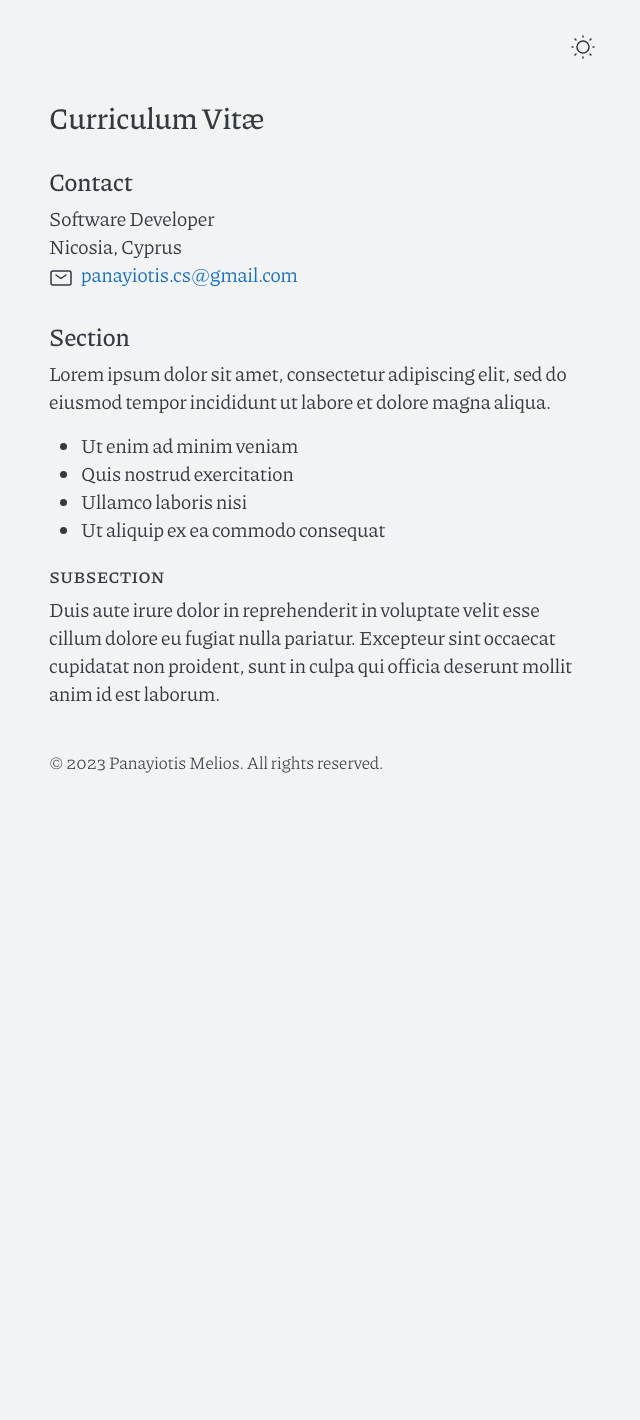
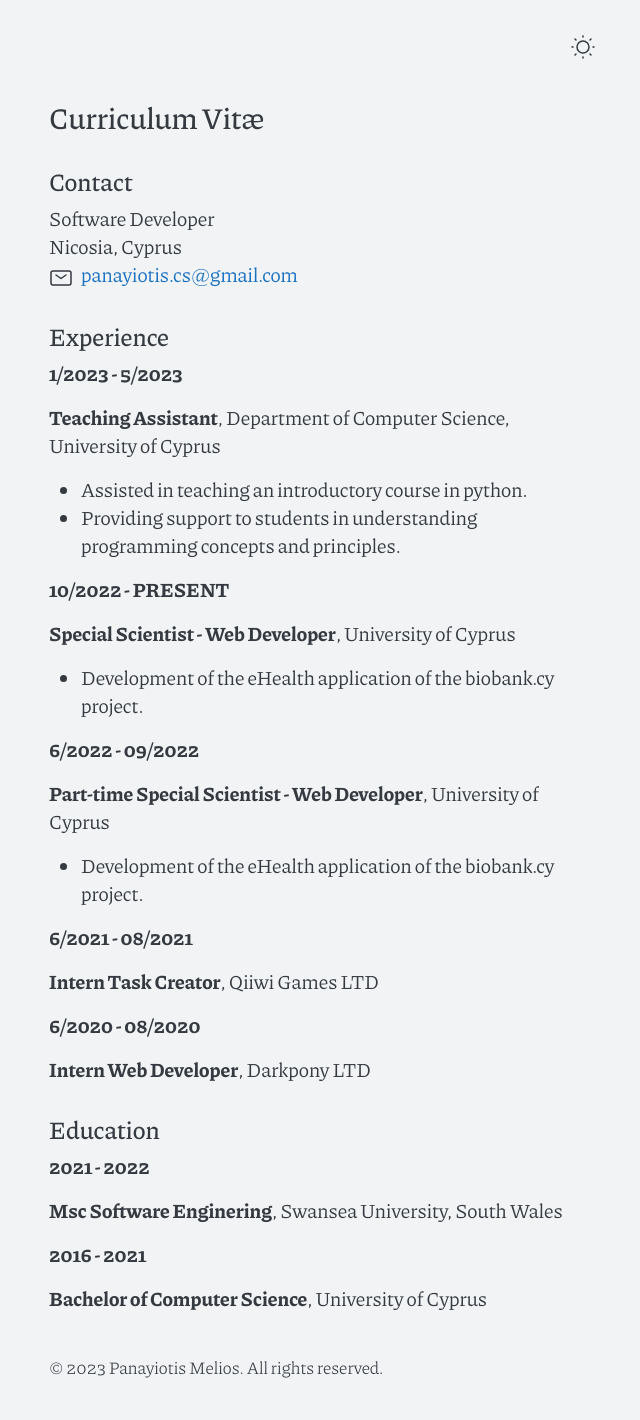
Before and after one commit to PanayiotisCS/panayiotiscs.github.io, a Jekyll site: the page built from cv.md, in a window 1280 px wide. Shown: the whole page, without its empty margins (318-958 px from the left). Built offline with Jekyll 4.4.1, drawn with Linux system fonts in a browser that asks for light colours; before the commit the page ends 900 px from its top, so only the background shows below that.

Commit message:
Update cv.md

```diff
--- a/cv.md
+++ b/cv.md
@@ -7,15 +7,42 @@ title: CV
 
 {% include contact.html %}
 
-## Section
+## Experience
 
-Lorem ipsum dolor sit amet, consectetur adipiscing elit, sed do eiusmod tempor incididunt ut labore et dolore magna aliqua.
+**1/2023 - 5/2023**
 
-* Ut enim ad minim veniam
-* Quis nostrud exercitation
-* Ullamco laboris nisi
-* Ut aliquip ex ea commodo consequat
+**Teaching Assistant**, Department of Computer Science, University of Cyprus
 
-### Subsection
+* Assisted in teaching an introductory course in python.
+* Providing support to students in understanding programming concepts and principles.
 
-Duis aute irure dolor in reprehenderit in voluptate velit esse cillum dolore eu fugiat nulla pariatur. Excepteur sint occaecat cupidatat non proident, sunt in culpa qui officia deserunt mollit anim id est laborum.
+**10/2022 - PRESENT**
+
+**Special Scientist - Web Developer**, University of Cyprus
+
+* Development of the eHealth application of the biobank.cy project.
+
+**6/2022 - 09/2022**
+
+**Part-time Special Scientist - Web Developer**, University of Cyprus
+
+* Development of the eHealth application of the biobank.cy project.
+
+**6/2021 - 08/2021**
+
+**Intern Task Creator**, Qiiwi Games LTD
+
+**6/2020 - 08/2020**
+
+**Intern Web Developer**, Darkpony LTD
+
+
+## Education
+
+**2021 - 2022**
+
+**Msc Software Enginering**, Swansea University, South Wales
+
+**2016 - 2021**
+
+**Bachelor of Computer Science**, University of Cyprus
```
